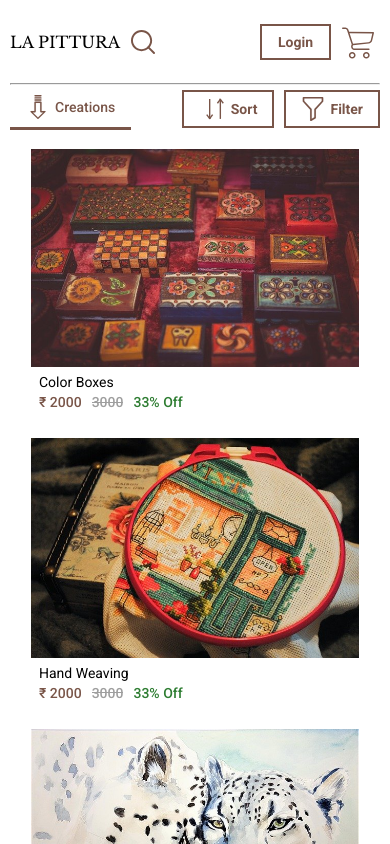
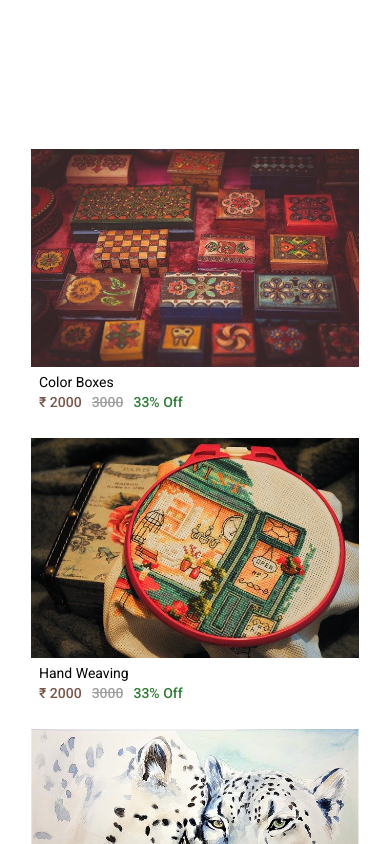
Before and after one commit to ManojLenka/la-pittura, an Angular app: page /seller/creations in a window 390 px wide. Shown: the top 844 px of the page. Built offline with nearby package versions, Linux system fonts and the light colour scheme.

Commit message:
feat(header): made scrollable

```diff
--- a/src/app/app.component.html
+++ b/src/app/app.component.html
@@ -1,4 +1,4 @@
-<header class="fixed-header">
+<header class="fixed-header" id="la-header">
   <section class="la-header h-padding">
     <section fxLayout="row" fxLayoutAlign="space-between center" class="m-t-16" fxLayoutGap.gt-xs="10px"
       fxLayoutGap="5px">
@@ -52,7 +52,7 @@
     <hr>
   </section>
 </header>
-<section class="fake-header"></section>
+<!-- <section class="fake-header"></section> -->
 <section class="la-header">
   <router-outlet></router-outlet>
   <footer class="la-footer">
--- a/src/app/app.component.ts
+++ b/src/app/app.component.ts
@@ -8,10 +8,12 @@ import { LoginComponent } from './components/login/login.component';
   templateUrl: './app.component.html',
   styleUrls: ['./app.component.scss'],
 })
-export class AppComponent implements OnDestroy {
+export class AppComponent implements OnInit, OnDestroy {
   subscriptions: Subscription[] = [];
 
   constructor(private _dialog: MatDialog) {}
+
+  ngOnInit() {}
 
   openLoginDialog() {
     const dialogRef = this._dialog.open(LoginComponent);
--- a/src/app/modules/seller/components/new-creation/new-creation.component.html
+++ b/src/app/modules/seller/components/new-creation/new-creation.component.html
@@ -94,7 +94,7 @@
         </form>
     </mat-step>
     <mat-step>
-        <ng-template matStepLabel>Pics</ng-template>
+        <ng-template matStepLabel>Add Pics</ng-template>
         <button class="secondary-btn" (click)="onClick()">
             Upload
         </button>
--- a/src/app/modules/seller/components/seller-container/seller-container.component.html
+++ b/src/app/modules/seller/components/seller-container/seller-container.component.html
@@ -1,4 +1,4 @@
-<section class="fixed-sub-header">
+<section class="fixed-sub-header" id="la-subHeader">
     <nav fxLayout="row" fxLayoutAlign="space-between center" class="la-header xs-p-lr-10" ngClass.gt-xs="b-padding">
         <section>
             <!-- <button class="secondary-btn action-btn">
@@ -97,5 +97,7 @@
         </ng-container>
     </nav>
 </section>
-<section class="fake-sub-header"></section>
-<router-outlet></router-outlet>
+<!-- <section class="fake-sub-header"></section> -->
+<section class="m-t-141">
+    <router-outlet></router-outlet>
+</section>
--- a/src/app/modules/seller/components/seller-container/seller-container.component.ts
+++ b/src/app/modules/seller/components/seller-container/seller-container.component.ts
@@ -1,4 +1,4 @@
-import { Component, OnDestroy, OnInit } from '@angular/core';
+import { Component, NgZone, OnDestroy, OnInit } from '@angular/core';
 import { MatBottomSheet } from '@angular/material/bottom-sheet';
 import { MatDialog } from '@angular/material/dialog';
 import { ActivatedRoute, NavigationEnd, Router } from '@angular/router';
@@ -27,11 +27,33 @@ export class SellerContainerComponent implements OnInit, OnDestroy {
     private _route: ActivatedRoute,
     private _router: Router,
     private _dialog: MatDialog,
-    private _bottomSheet: MatBottomSheet
+    private _bottomSheet: MatBottomSheet,
+    private _ngZone: NgZone
   ) {}
 
   ngOnInit(): void {
+    this.autoHideHeader();
+
     this.watchRoute();
+  }
+
+  autoHideHeader() {
+    this._ngZone.runOutsideAngular(() => {
+      if (window.innerWidth < 960) {
+        let prevScrollpos = window.pageYOffset;
+        window.onscroll = function () {
+          let currentScrollPos = window.pageYOffset;
+          if (prevScrollpos > currentScrollPos) {
+            document.getElementById('la-header').style.top = '0';
+            document.getElementById('la-subHeader').style.top = '88px';
+          } else {
+            document.getElementById('la-header').style.top = '-88px';
+            document.getElementById('la-subHeader').style.top = '-142px';
+          }
+          prevScrollpos = currentScrollPos;
+        };
+      }
+    });
   }
 
   openFilterDialog() {
--- a/src/styles.scss
+++ b/src/styles.scss
@@ -181,21 +181,25 @@ body {
 
 .fixed-header {
   position: fixed;
+  top: 0;
   left: 0;
   right: 0;
   width: 100%;
   z-index: 1;
   background-color: mat-color($lapittura-ui-accent);
+  transition: top 0.3s;
 }
 
 .fixed-sub-header {
   position: fixed;
-  top: 87px;
+  top: 88px;
   left: 0;
   right: 0;
   width: 100%;
   z-index: 1;
   background-color: mat-color($lapittura-ui-accent);
+  transition: top 0.3s;
+  display: block;
 }
 
 .b-padding {
@@ -206,14 +210,18 @@ body {
   padding: 8px 10px 0px 10px;
 }
 
-.fake-header {
-  content: '';
-  height: 87px;
-}
+// .fake-header {
+//   content: '';
+//   height: 87px;
+// }
 
-.fake-sub-header {
-  content: '';
-  height: 54px;
+// .fake-sub-header {
+//   content: '';
+//   height: 54px;
+// }
+
+.m-t-141 {
+  margin-top: 141px;
 }
 
 .fs-16 {
```
